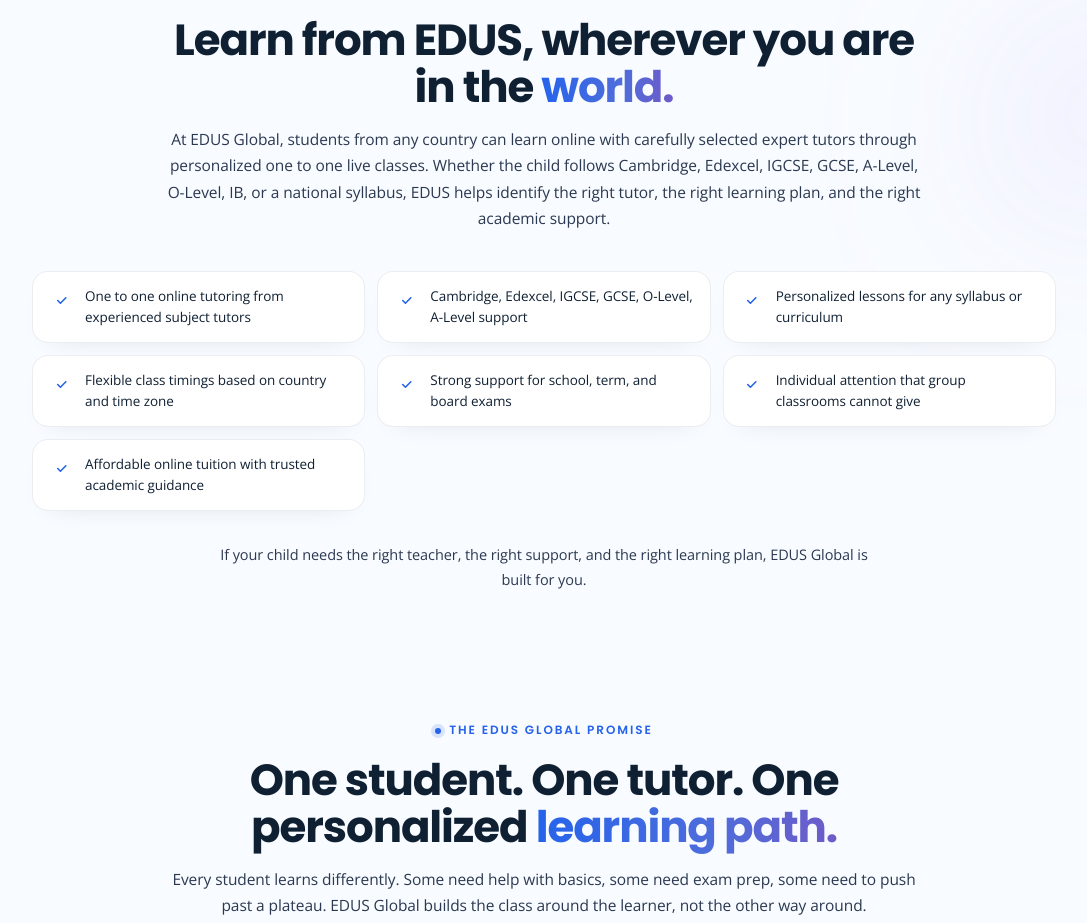
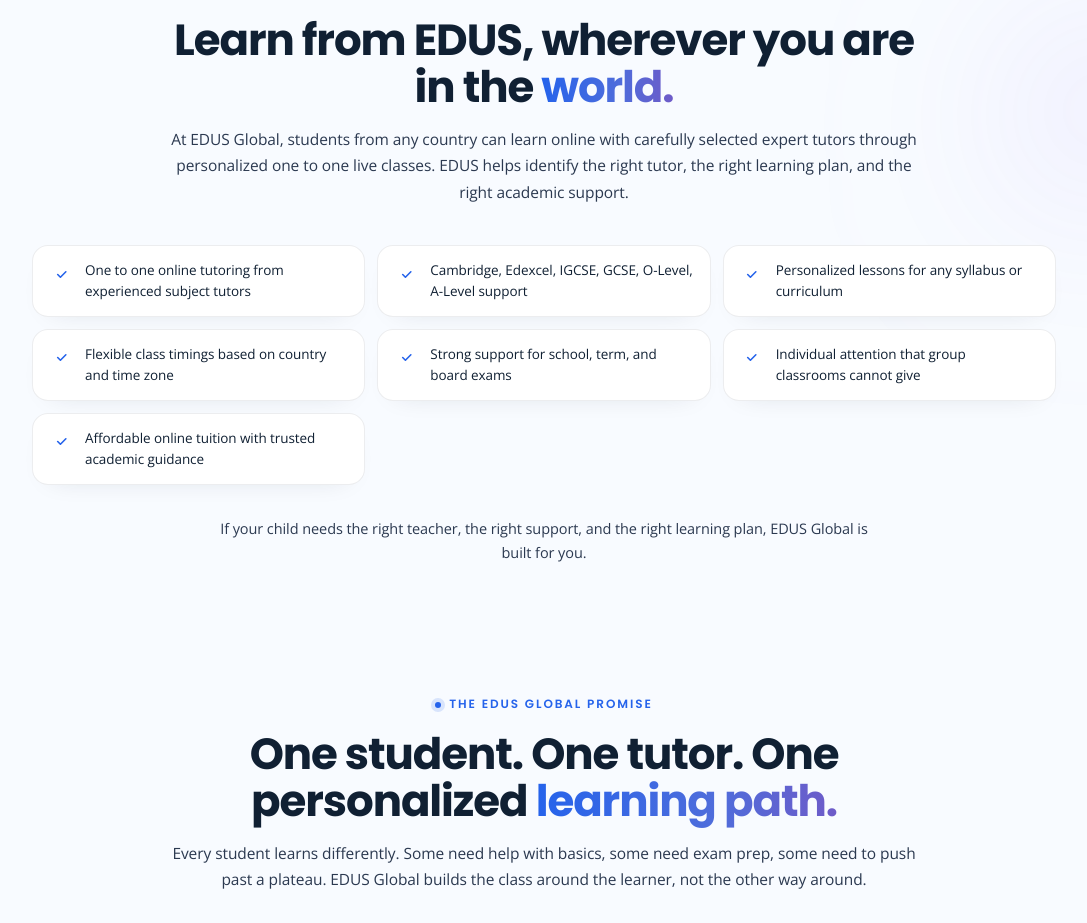
Before and after one commit to edustutor/edusmainwebsite, a Next.js app: page /global in a window 1280 px wide. Shown: the part 828-1751 px from the top of the page, without its empty margins (96-1183 px from the left). Built offline with nearby package versions, Linux system fonts and the light colour scheme.

Commit message:
fix: remove redundant syllabus details from GlIntro component body text for clarity

```diff
--- a/components/global/GlIntro.tsx
+++ b/components/global/GlIntro.tsx
@@ -26,7 +26,7 @@
             eyebrow="Who This Is For"
             title="Learn from EDUS, wherever you are in the"
             emphasis="world."
-            body="At EDUS Global, students from any country can learn online with carefully selected expert tutors through personalized one to one live classes. Whether the child follows Cambridge, Edexcel, IGCSE, GCSE, A-Level, O-Level, IB, or a national syllabus, EDUS helps identify the right tutor, the right learning plan, and the right academic support."
+            body="At EDUS Global, students from any country can learn online with carefully selected expert tutors through personalized one to one live classes. EDUS helps identify the right tutor, the right learning plan, and the right academic support."
           />
         </m.div>
 
```
